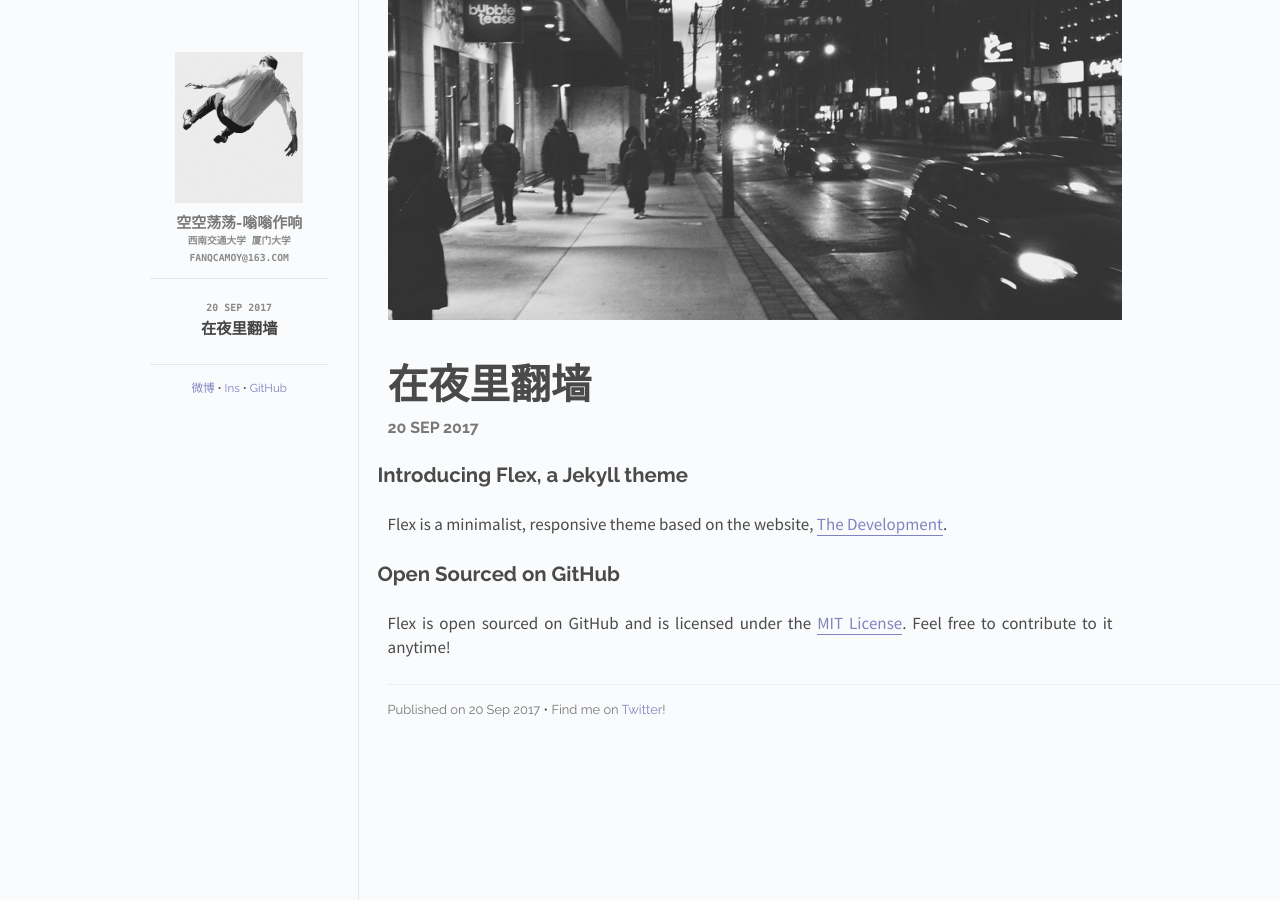
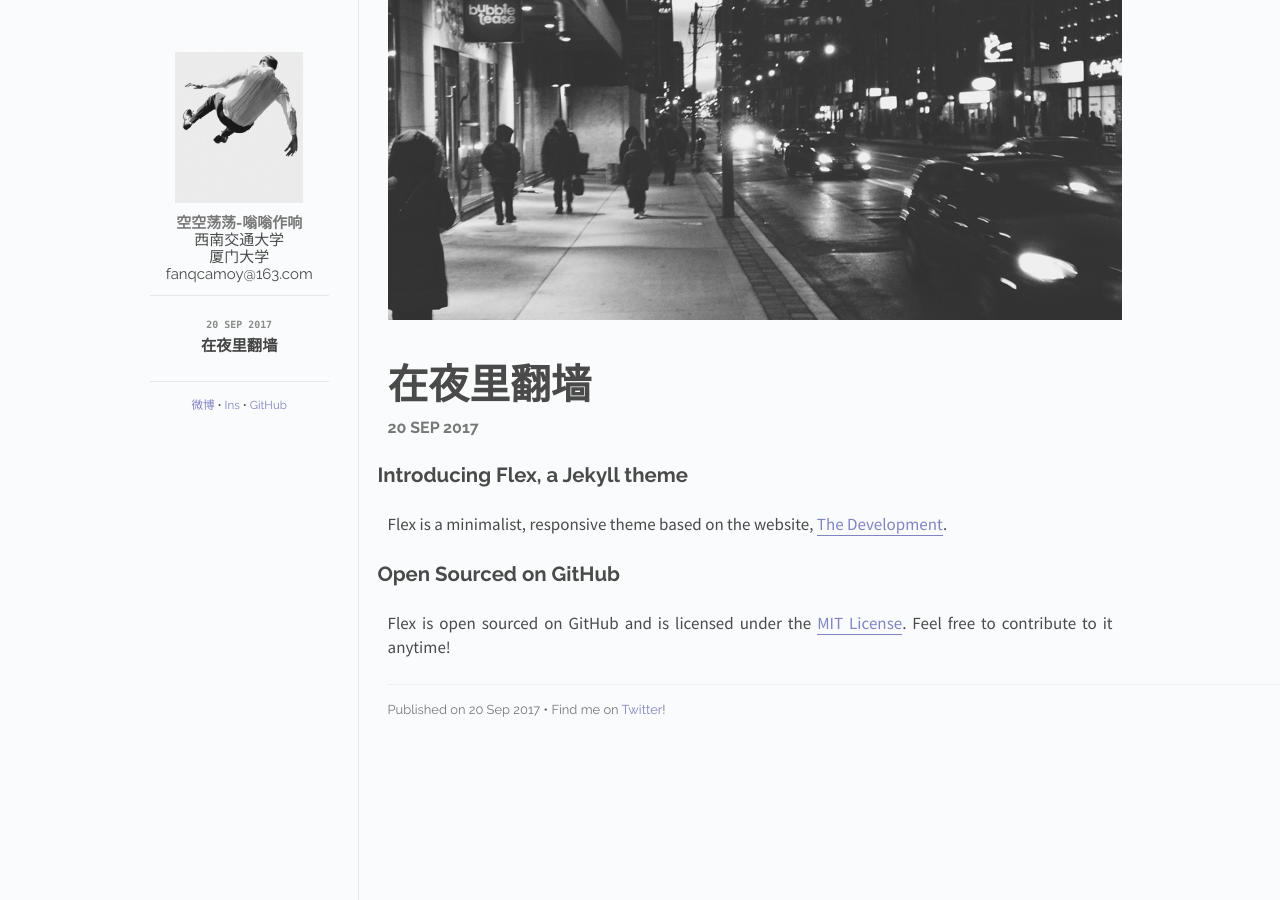
Before and after one commit to FanQC/fanqc.github.io, a Jekyll site: the page built from index.html, in a window 1280 px wide. Built offline with Jekyll 4.4.1, drawn with Linux system fonts in a browser that asks for light colours; Markdown is read by kramdown in place of the engine named in the settings.

Commit message:
Update default.html

```diff
--- a/_layouts/default.html
+++ b/_layouts/default.html
@@ -25,7 +25,7 @@
         <div class="header">
           <h1 class="title"><a href="/"><img id="logo" src="/images/logo.png"></a></h1>
           <span class="tagline">&#x7A7A;&#x7A7A;&#x8361;&#x8361;-&#x55E1;&#x55E1;&#x4F5C;&#x54CD</span>
-          <span class="post-date">西南交通大学&#10厦门大学&#10fanqcamoy@163.com</span>
+          <span class=""social"">西南交通大学</br>厦门大学</br>fanqcamoy@163.com</span>
         </div>
         <div class="posts">
           <ul class="posts-list">
```
